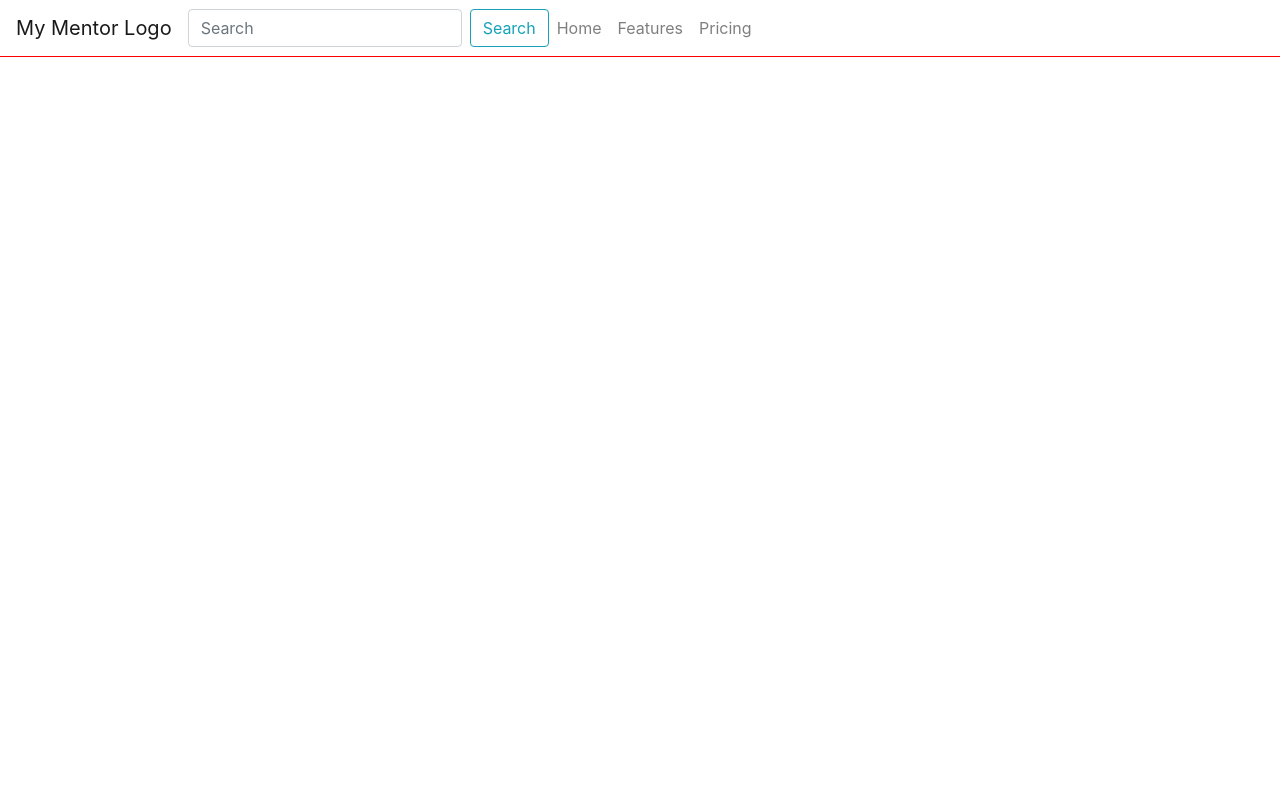
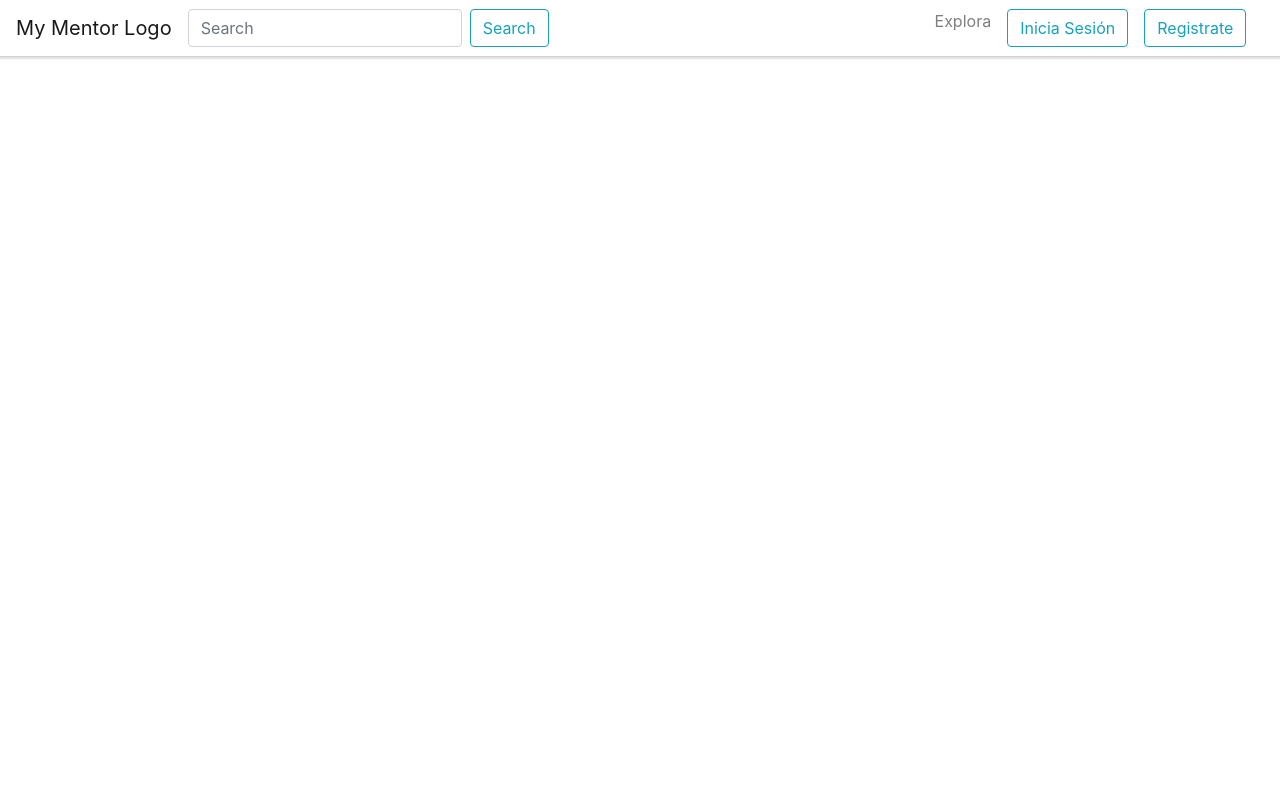
Before and after one commit to bandalas/MyMentor_FrontEnd, a React (Create React App) app: page / in a window 1280 px wide. Shown: the top 800 px of the page. Built offline with nearby package versions, Linux system fonts and the light colour scheme.

Commit message:
Implemented changes in navbar

```diff
--- a/src/App.js
+++ b/src/App.js
@@ -7,7 +7,73 @@ class App extends Component {
     return (
       <div className='main'>
         <LandingHeader/>
-
+        <br/>
+        <br/>
+        <br/>
+        <br/>
+        <br/>
+        <br/>
+        <br/>
+        <br/>
+        <br/>
+        <br/>
+        <br/>
+        <br/>
+        <br/>
+        <br/>
+        <br/>
+        <br/>
+        <br/>
+        <br/>
+        <br/>
+        <br/>
+        <br/>
+        <br/>
+        <br/>
+        <br/>
+        <br/>
+        <br/>
+        <br/>
+        <br/>
+        <br/>
+        <br/>
+        <br/>
+        <br/>
+        <br/>
+        <br/>
+        <br/>
+        <br/>
+        <br/>
+        <br/>
+        <br/>
+        <br/>
+        ss
+        <br/>
+        <br/>
+        <br/>
+        <br/>
+        <br/>
+        <br/>
+        <br/>
+        <br/>
+        <br/>
+        <br/>
+        <br/>
+        <br/>
+        <br/>
+        <br/>
+        <br/>
+        <br/>
+        <br/>
+        <br/>
+        <br/>
+        <br/>
+        <br/>
+        <br/>
+        <br/>
+        <br/>
+        <br/>
+        <br/>
       </div>
     );
   }
--- a/src/LandingHeader/Header.css
+++ b/src/LandingHeader/Header.css
@@ -1,4 +1,10 @@
-.bg-light {
+.main-navbar {
     background-color: white !important;
-    border-bottom: 1px solid red;
+    box-shadow: 0 0 1px 1px rgba(20,23,28,0.1), 0 3px 1px 0 rgba(20,23,28,0.1);
 }
+
+.navbar-right {
+    position: fixed;
+    right: 0;
+    margin-right: 2%;
+}
--- a/src/LandingHeader/LandingHeader.js
+++ b/src/LandingHeader/LandingHeader.js
@@ -1,21 +1,25 @@
 import React, { Component } from 'react';
-import { Navbar, Nav, Form, FormControl, Button } from 'react-bootstrap';
+import { Navbar, Nav, Form, FormControl, Button, Col } from 'react-bootstrap';
 import './Header.css';
 
 class LandingHeader extends Component {
     render() {
         return(
             <div id="main-header">
-                <Navbar bg="light" variant="light" fixed = "top" className="rip">
+                <Navbar bg="light" variant="light" fixed = "top" className="main-navbar">
                     <Navbar.Brand href="#home">My Mentor Logo</Navbar.Brand>
                     <Form inline className="md">
-                        <FormControl type="text" placeholder="Search" className="mr-sm-2" />
+                        <Form.Control type="text" placeholder="Search" className="mr-sm-2"/>
                         <Button variant="outline-info">Search</Button>
                     </Form>
-                    <Nav className="">
-                        <Nav.Link href="#home">Home</Nav.Link>
-                        <Nav.Link href="#features">Features</Nav.Link>
-                        <Nav.Link href="#pricing">Pricing</Nav.Link>
+                    <Nav className="navbar-right">
+                        <Nav.Link href="#home">Explora</Nav.Link>
+                        <Nav.Link href="#features">
+                            <Button variant="outline-info">Inicia Sesión</Button>
+                        </Nav.Link>
+                        <Nav.Link href="#pricing">
+                            <Button variant="outline-info">Registrate</Button>
+                        </Nav.Link>
                     </Nav>
                 </Navbar>
             </div>
```
Also changed, not shown: 1 other file (tests, documents, lock files or other folders).
